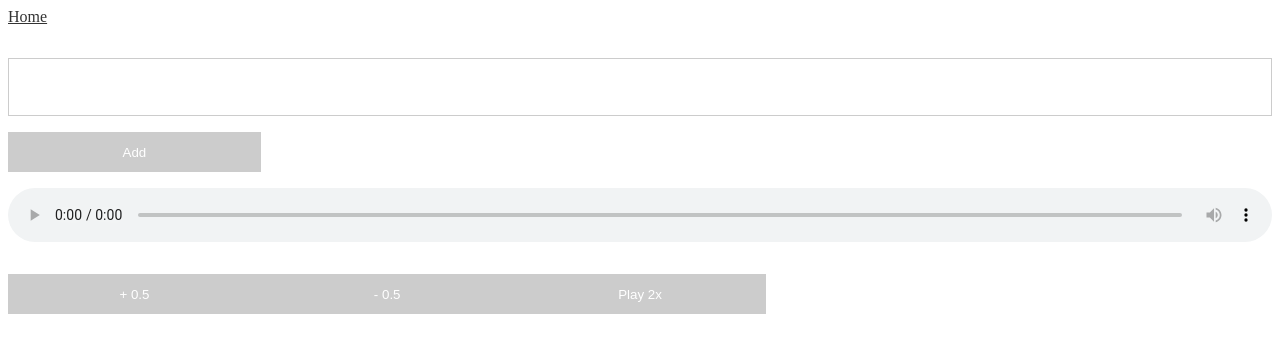
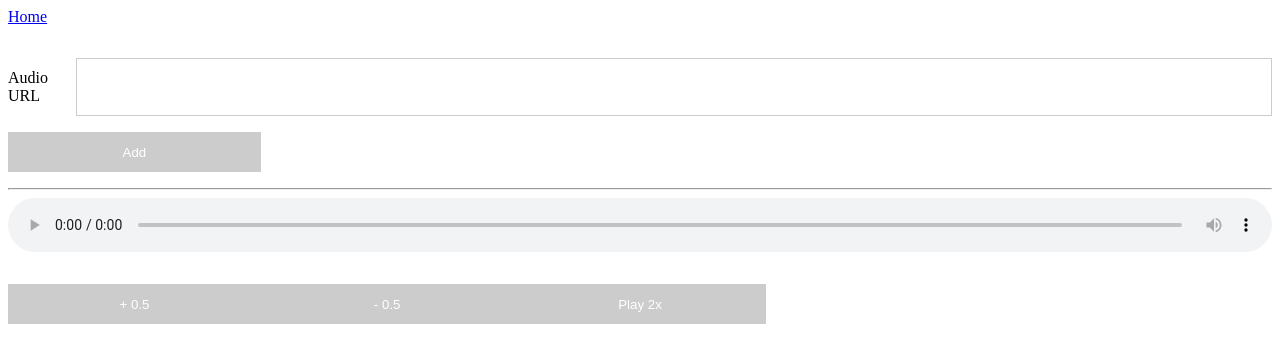
Before and after one commit to fabriciofmsilva/fabriciofmsilva.github.io, a Jekyll site: the page audio/index.html, which Jekyll copies as it is, in a window 1280 px wide. Shown: the top 363 px of the page. Built offline with Jekyll 4.4.1, drawn with Linux system fonts in a browser that asks for light colours.

Commit message:
Update index.html

```diff
--- a/audio/index.html
+++ b/audio/index.html
@@ -5,21 +5,24 @@
     <meta name="viewport" content="width=device-width, initial-scale=1.0">
     <meta http-equiv="X-UA-Compatible" content="ie=edge">
     <title>Podcast</title>
-    <link rel="stylesheet" href="/audio/audio.css">
+    <link rel="stylesheet" href="audio.css">
   </head>
 
   <body>
     <nav class="nav">
-      <a class="nav-link" href="/">Home</a>
+      <a href="/">Home</a>
     </nav>
 
     <div class="form-group">
-      <input class="form-control" type="text">
+      <label for="audioURL">Audio URL</label>
+      <input class="form-control" id="audioURL" type="text">
     </div>
 
     <div class="form-group">
       <button class="button" data-action="add">Add</button>
     </div>
+
+    <hr>
 
     <div class="form-group">
       <audio class="audio" controls></audio>
@@ -45,6 +48,6 @@
       </script>
     </div>
 
-    <script src="/audio/audio.js"></script>
+    <script src="audio.js"></script>
   </body>
 </html>
```
